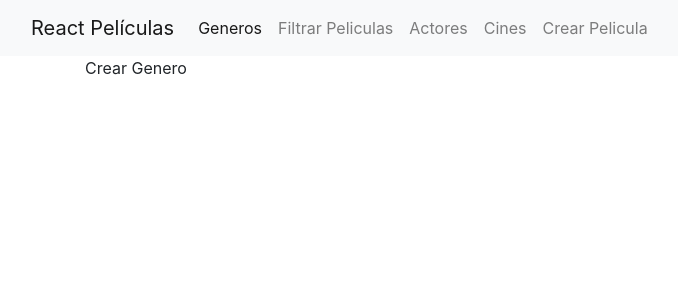
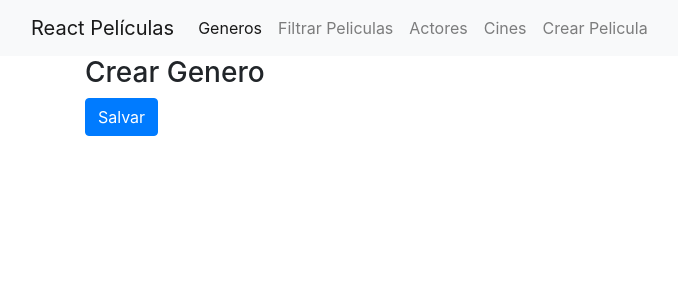
Before and after one commit to LuisEmmanuelAguilar/react-peliculas, a React (Create React App) app: page /generos/crear in a window 1280 px wide. Shown: the top 300 px of the page, without its empty margins (0-678 px from the left). Built offline with nearby package versions, Linux system fonts and the light colour scheme.

Commit message:
useHistory to sail through

```diff
--- a/src/generos/CrearGenero.tsx
+++ b/src/generos/CrearGenero.tsx
@@ -1,5 +1,13 @@
+import { useHistory } from "react-router-dom"
+import Button from "../utils/Button";
+
 export default function CrearGenero(){
+
+    const history = useHistory();
     return(
-        <>Crear Genero</>
+        <>
+        <h3>Crear Genero</h3>
+        <Button onClick={ () => history.push('/generos')}>Salvar</Button>
+        </>
     )
 }
--- a/src/utils/Button.tsx
+++ b/src/utils/Button.tsx
@@ -2,10 +2,14 @@ import { ReactNode } from "react";
 
 export default function Button(props: buttonProps){
     return (
-        <button type="button" className="btn btn-primary">{props.children}</button>
+        <button
+            type="button"
+            className="btn btn-primary"
+            onClick={props.onClick}>{props.children}</button>
     )
 }
 
 interface buttonProps{
     children: ReactNode;
+    onClick(): void;
 }
```
